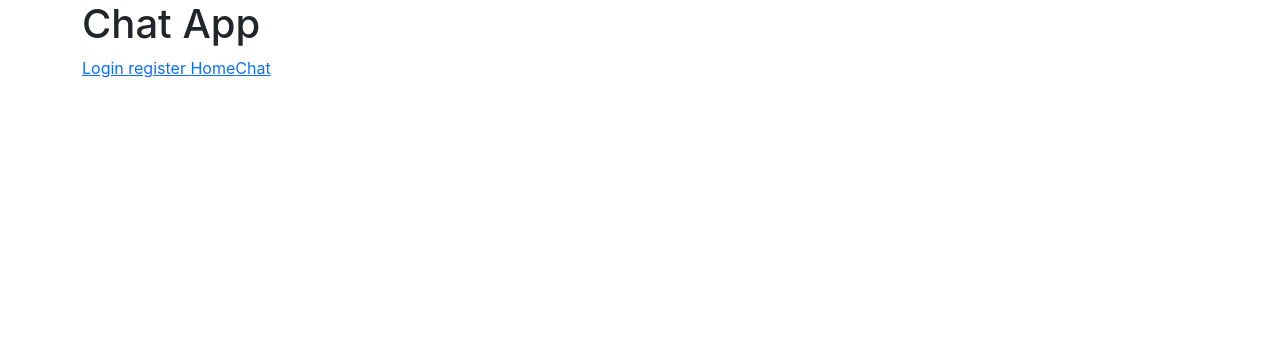
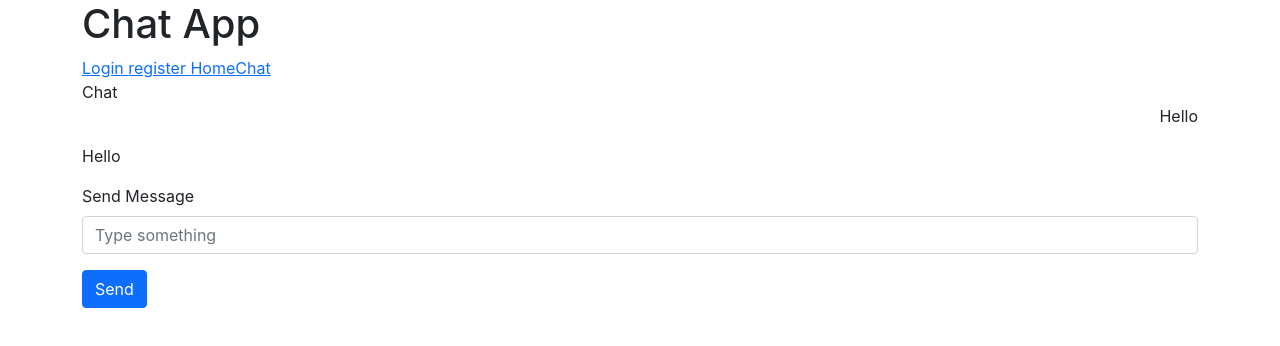
Before and after one commit to kitarp07/chatapp_react, a React (Create React App) app in the folder chatwebapp_react/: page /chat/1 in a window 1280 px wide. Shown: the top 346 px of the page. Built offline with nearby package versions, Linux system fonts and the light colour scheme.

Commit message:
chat edits

```diff
--- a/chatwebapp_react/src/App.js
+++ b/chatwebapp_react/src/App.js
@@ -4,10 +4,20 @@ import './App.css';
 import Login from './components/Login';
 import Home from './components/Home';
 import Register from './components/Register';
-import { BrowserRouter as Router, Link, Route, Routes } from 'react-router-dom';
+import { BrowserRouter as Router, Link, Route, Routes, useMatch } from 'react-router-dom';
 import Chat from './components/Chat';
+import { useState } from 'react';
+import userServices from './services/userServices';
 
 function App() {
+
+  const [user, setUser] = useState([])
+
+
+
+
+
+
   return (
     <div className='container' >
       <h1>Chat App</h1>
@@ -16,7 +26,7 @@ function App() {
           <Link to={'/login'}> Login </Link>
           <Link to={'/register'}> register </Link>
           <Link to={'/home'}>Home</Link>
-          <Link to={'/chat'}>Chat</Link>
+          <Link to={'/chat/'}>Chat</Link>
           {/* <Link to={'/books'}>Books</Link> */}
 
 
@@ -24,11 +34,11 @@ function App() {
         <Routes>
           {/* <Route path='/books/:id' element={<BookDetail books={books} />} /> */}
 
-          <Route path='/login' element={<Login />} />
+          <Route path='/login' element={<Login user={user} setUser={setUser} />} />
           <Route path='/register' element={<Register />} />
           <Route path='/home' element={<Home />} />
           <Route path='/chat' element={<Chat />} />
-          {/* <Route path='/books' element={<Books books={books} setBooks={setBooks} />} /> */}
+          <Route path='/chat/:id' element={<Chat user={user} />} />
 
 
         </Routes>
--- a/chatwebapp_react/src/components/Chat.js
+++ b/chatwebapp_react/src/components/Chat.js
@@ -1,8 +1,47 @@
-function Chat () {
+import { useState } from "react";
+import { Button, Form, FormGroup, Input, Label } from "reactstrap";
+import Message from "./Message";
 
-    return(
+function Chat({user}) {
+    const [message, setMessage] = useState('')
+    console.log(user._id)
+
+    return (
         <div>
             Chat
+            <div>
+                <Message sent = {true}/>
+                <Message/>
+
+            </div>
+
+            <Form>
+                <FormGroup>
+                    <Label for="message">
+                        Send Message
+                    </Label>
+                    <Input
+                        id="message"
+                        name="message"
+                        placeholder="Type something"
+                        type="message"
+                        value={message}
+                        onChange={(e) => setMessage(e.target.value)}
+                    />
+
+
+                </FormGroup>
+
+
+
+
+
+                <Button color="primary">
+                    Send
+
+                </Button>
+            </Form>
+
         </div>
     )
 }
--- a/chatwebapp_react/src/components/Login.js
+++ b/chatwebapp_react/src/components/Login.js
@@ -4,10 +4,12 @@ import axios from "axios";
 import { useNavigate } from "react-router-dom";
 import userServices from "../services/userServices";
 
-function Login() {
+function Login({user, setUser}) {
 
     const [username, setUsername] = useState('')
     const [password, setPassword] = useState('')
+
+
 
     const [lengthValid, setValid] = useState('')
     const [lengthMessage, setMessage] = useState('')
@@ -15,12 +17,19 @@ function Login() {
     const navigate = useNavigate()
     const handleLogin = (e) => {
         e.preventDefault();
-        console.log(username, password);
         userServices.login({ username, password })
             .then((res) => {
-                console.log(res.data);
-                navigate('/chat')
+                console.log(res.data)
+
+
                 window.localStorage.setItem("token", res.data.token);
+                setUser(res.data.user)
+                navigate(`/chat/${user._id}`)
+
+
+
+
+
                 window.alert(res.data.status);
             }).catch((err) => window.alert(err.response.data.err));
 
--- /dev/null
+++ b/chatwebapp_react/src/components/Message.css
@@ -0,0 +1,7 @@
+.message {
+    display: flex  ;
+    flex-direction: column;
+}
+.message.sent{
+    align-items: flex-end;
+}
--- /dev/null
+++ b/chatwebapp_react/src/components/Message.js
@@ -0,0 +1,13 @@
+import "./Message.css"
+function Message ({sent}) {
+
+    return(
+        <div className={sent ? "message sent" : "message"}>
+            <p>Hello </p>
+        </div>
+
+    )
+
+}
+
+export default Message;
--- a/chatwebapp_react/src/services/userServices.js
+++ b/chatwebapp_react/src/services/userServices.js
@@ -10,4 +10,10 @@ const register = (data) => {
     return(axios.post(`${baseUrl}/register`, data))
 }
 
-export default {login, register};
+function getUser (id) {
+    return axios.get(`${baseUrl}/${id}`)
+
+
+}
+
+export default {login, register, getUser};
```
